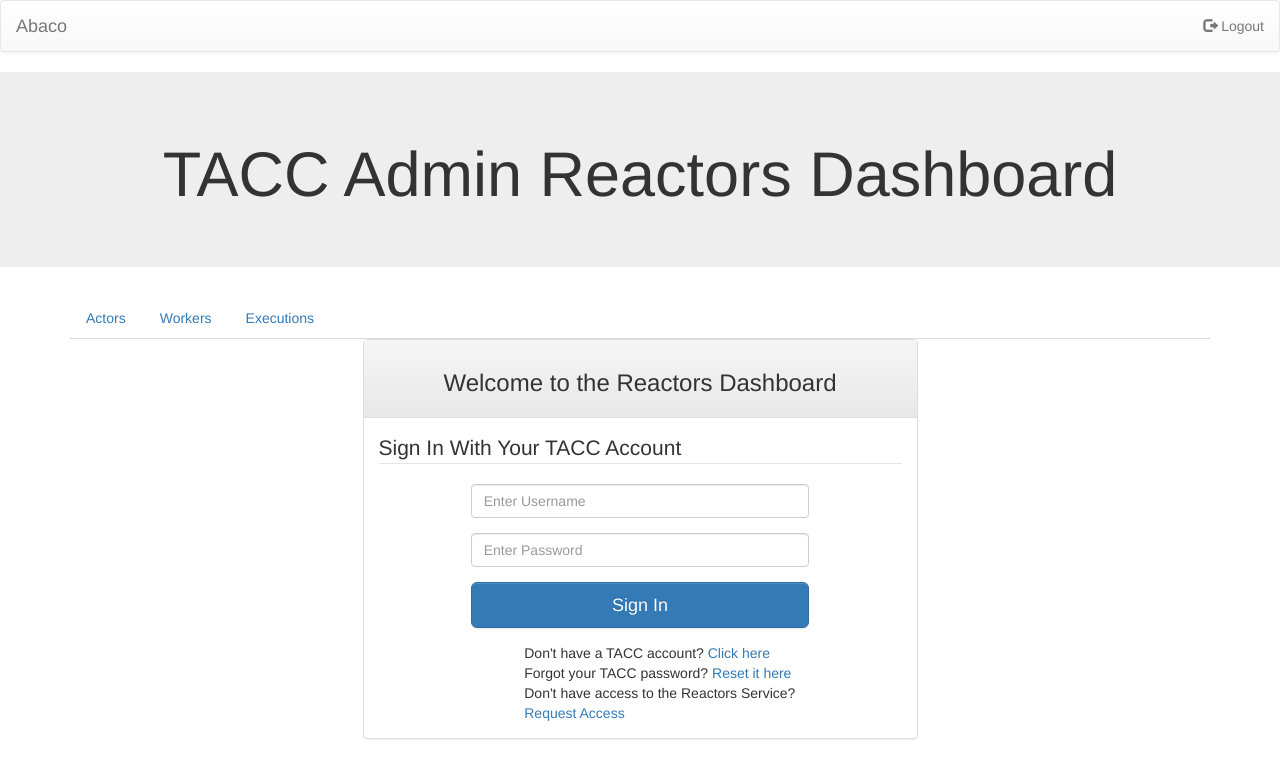
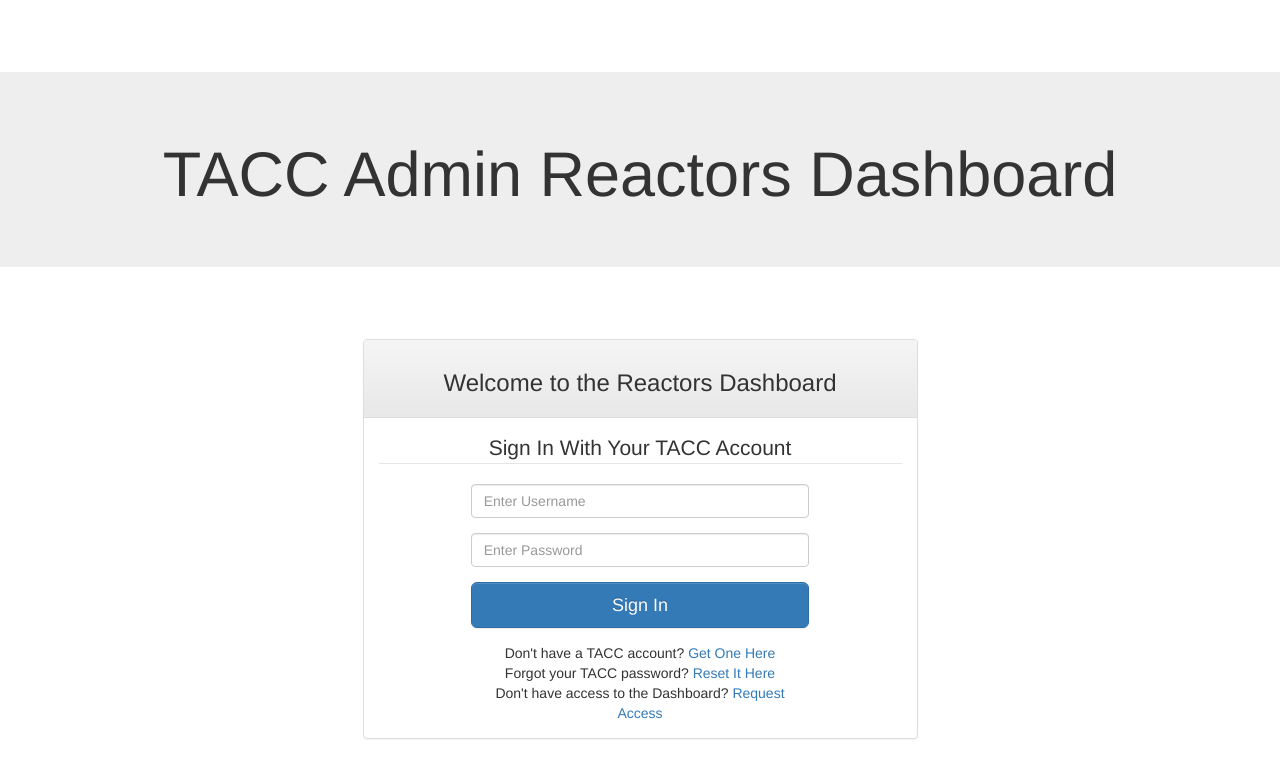
Before and after one commit to naufiero/abaco, a Django app: page / in a window 1280 px wide. Shown: the top 778 px of the page. Run offline with Django 3.2, Linux system fonts and the light colour scheme; some libraries are stand-ins or nearby versions.

Commit message:
Merge branch 'dev' of https://github.com/TACC/abaco into kwhitley54-dashboard
# Conflicts:
#	actors/spawner.py
#	docker-compose-dashboard.yml

```diff
--- a/dashboard/abaco/settings.py
+++ b/dashboard/abaco/settings.py
@@ -120,7 +120,7 @@ USE_TZ = True
 # Static files (CSS, JavaScript, Images)
 # https://docs.djangoproject.com/en/1.11/howto/static-files/
 
-STATIC_URL = '/static/'
+STATIC_URL = 'dashboard/static'
 
 # Add these new lines
 STATICFILES_DIRS = (
--- a/dashboard/abaco/templates/abaco/execution.html
+++ b/dashboard/abaco/templates/abaco/execution.html
@@ -5,6 +5,10 @@
         {% block body %}
         <!-- Execution Tab -->
         {% block header %}
+
+        {% load static from staticfiles %}
+        <link rel="stylesheet" href="{% static 'css/base.css' %}" >
+
         <h1>Executions </h1>
         {% endblock %}
 
--- a/dashboard/abaco/templates/abaco/login.html
+++ b/dashboard/abaco/templates/abaco/login.html
@@ -2,6 +2,9 @@
 {% extends 'base.html' %}
 
 {% block body %}
+
+{% load static from staticfiles %}
+<link rel="stylesheet" href="{% static 'css/login.css' %}" >
 
 <div class="row">
     <div class="col-sm-6 col-sm-offset-3">
@@ -14,7 +17,7 @@
             <div class="panel-body">
                 <form class="form-horizontal" method="POST" action="/login">{% csrf_token %}
                     <fieldset>
-                        <legend>Sign In With Your TACC Account</legend>
+                        <legend><center>Sign In With Your TACC Account</center></legend>
                         <div class="form-group">
                             <label for="username" class="col-lg-2 control-label"></label>
 
@@ -57,27 +60,28 @@
                         </div>
                         {% endif %}
                         <!-- Get a TACC account -->
+
                         <div>
-                            <div id="gam-forgot-password" class="card--message col-lg-8 col-lg-offset-3">
+                            <div id="gam-forgot-password" class="card--message col-lg-8 col-lg-offset-2">
                                 Don't have a TACC account? <a href="https://portal.tacc.utexas.edu/account-request" id="createAccount"
                                                          class="link link-grayDarkest link-underline"
-                                                         alt="Get a TACC account">Click here</a>
+                                                         alt="Get a TACC account">Get One Here</a>
                             </div>
                         </div>
 
                         <!-- Password Reset -->
                         <div>
-                            <div id="gam-forgot-password" class="card--message col-lg-8 col-lg-offset-3">
+                            <div id="gam-forgot-password" class="card--message col-lg-8 col-lg-offset-2">
                                 Forgot your TACC password? <a href="https://portal.tacc.utexas.edu/password-reset" id="recoverPassword"
                                                          class="link link-grayDarkest link-underline"
-                                                         alt="Reset password">Reset it here</a>
+                                                         alt="Reset password">Reset It Here</a>
                             </div>
                         </div>
 
                         <!-- Request Access -->
                         <div>
-                            <div id="gam-request-access" class="card--message col-lg-8 col-lg-offset-3">
-                                Don't have access to the Reactors Service? <a href="/request_access" id="requestAccess"
+                            <div id="gam-request-access" class="card--message col-lg-8 col-lg-offset-2">
+                                Don't have access to the Dashboard? <a href="/request_access" id="requestAccess"
                                                          class="link link-grayDarkest link-underline"
                                                          alt="Request Access">Request Access</a>
                             </div>
--- a/dashboard/abaco/templates/base.html
+++ b/dashboard/abaco/templates/base.html
@@ -6,7 +6,7 @@
     <title>TACC Admin Reactor Dashboard</title>
     <!-- Latest compiled and minified CSS -->
     <meta http-equiv="Content-Type" content="text/html; charset=utf-8" />
-    {% load staticfiles %}
+    {% load static from staticfiles %}
     <link rel="stylesheet" href="{% static 'css/base.css' %}" >
     <link rel="stylesheet" href="https://maxcdn.bootstrapcdn.com/bootstrap/3.3.7/css/bootstrap.min.css"
           integrity="sha384-BVYiiSIFeK1dGmJRAkycuHAHRg32OmUcww7on3RYdg4Va+PmSTsz/K68vbdEjh4u" crossorigin="anonymous">
@@ -54,7 +54,7 @@
 </head>
 
 <body>
-
+<div id="logoutbutton">
 <nav class="navbar navbar-default">
     <div class="container-fluid">
         <div class="navbar-header">
@@ -62,10 +62,15 @@
         </div>
 
         <ul class="nav navbar-nav navbar-right">
+
             <li><a href="logout"><span class="glyphicon glyphicon-log-out"></span> Logout</a></li>
-        </ul>
-    </div>
-</nav>
+
+            </ul>
+        </div>
+    </nav>
+</div>
+
+
 <div class="jumbotron">
     <h1>
         <center>
@@ -76,9 +81,10 @@
 <!--Tabs-->
 
 {% block activetab %}
+<div class="container">
+    <div class="basetabs">
+        <ul class="nav nav-tabs">
 
-    <div class="container">
-        <ul class="nav nav-tabs">
 
 <!--{% if active_tab == "reactors" %}-->
         <!--<li  class="active"><a data-toggle="tab" href="reactors">Reactors</a></li>-->
@@ -100,25 +106,26 @@
 <!--{% else %}-->
             <!--<li><a data-toggle="tab" href="help">Help</a> </li>-->
 <!--{% endif %}-->
-{% if active_tab == "admin" %}
-        <li class = "active"><a data-toggle="tab" href="actor">Actors</a></li>
+{% if active_tab == "actor" %}
+        <li class = "active"><a data-toggle="tab" href="actors">Actors</a></li>
 {% else %}
-            <li><a data-toggle="tab" href="actor">Actors</a> </li>
+            <li><a data-toggle="tab" href="actors">Actors</a> </li>
 {% endif %}
 {% if active_tab == "worker" %}
-        <li class = "active"><a data-toggle="tab" href="worker">Workers</a></li>
+        <li class = "active"><a data-toggle="tab" href="workers">Workers</a></li>
 {% else %}
-            <li><a data-toggle="tab" href="worker">Workers</a> </li>
+            <li><a data-toggle="tab" href="workers">Workers</a> </li>
 {% endif %}
 {% if active_tab == "execution" %}
-        <li class = "active"><a data-toggle="tab" href="execution">Executions</a></li>
+        <li class = "active"><a data-toggle="tab" href="executions">Executions</a></li>
 {% else %}
-            <li><a data-toggle="tab" href="execution">Executions</a> </li>
+            <li><a data-toggle="tab" href="executions">Executions</a> </li>
 {% endif %}
 
 
         </ul>
 
+    </div>
 
 {% endblock %}
 
@@ -137,6 +144,7 @@
                 {% endblock %}
             </div>
         </div>
+
 
 
         <!-- Compile Tab -->
--- a/dashboard/abaco/urls.py
+++ b/dashboard/abaco/urls.py
@@ -1,5 +1,6 @@
 from django.conf.urls import url
 from . import views
+from django.contrib.staticfiles.urls import staticfiles_urlpatterns
 
 urlpatterns = [
     url(r'^request_access$', views.request_access, name='request_access'),
@@ -9,8 +10,10 @@ urlpatterns = [
     url(r'^register', views.register, name='register'),
     url(r'^login$', views.login, name='login'),
     url(r'^logout$', views.logout, name='logout'),
-    url(r'^actor$', views.actors, name='actors'),
+    url(r'^actors$', views.actors, name='actors'),
     url(r'^$', views.login, name='login'),
-    url(r'^worker$',views.worker,name='worker'),
-    url(r'^execution$',views.execution,name='execution')
+    url(r'^workers$',views.worker,name='worker'),
+    url(r'^executions$',views.execution,name='execution')
 ]
+
+urlpatterns += staticfiles_urlpatterns()
--- a/dashboard/abaco/views.py
+++ b/dashboard/abaco/views.py
@@ -184,8 +184,19 @@ def actors(request):
     else:
         if not check_for_tokens(request):
             return redirect(reverse("login"))
-        if not is_admin(request):
-            return HttpResponse('Unauthorized', status=401)
+        # try:
+        #     if not is_admin(request):
+        #         context = {"error": "You do not have Admin privileges."}
+        #         return render(request, 'abaco/login.html', context, content_type='text/html')
+        # except Exception as e:
+        #     context = {"error": "Error logging in this user. Error: {}".format(e)}
+        #     return render(request, 'abaco/login.html', context, content_type='text/html')
+        # if not is_admin(request):
+        #     return HttpResponse('Unauthorized', status=401)
+        # if not is_admin(request):
+        #     context = {"error": "You do not have Admin privileges."}
+        #     return render(request, 'abaco/login.html', context, content_type='text/html')
+
         access_token = request.session.get("access_token")
         headers = {'Authorization': 'Bearer {}'.format(access_token)}
         url = '{}/actors/v2/admin'.format(os.environ.get('AGAVE_BASE_URL', "https://api.tacc.utexas.edu"))
@@ -246,7 +257,7 @@ def actors(request):
                 actors.append(a)
     context['actors'] = actors
     context['error'] = error
-    return render(request, 'abaco/admin.html', context, content_type='text/html')
+    return render(request, 'abaco/actor.html', context, content_type='text/html')
 
 def worker(request):
     """
@@ -283,6 +294,21 @@ def worker(request):
 
     """This part retrieves the information from the actors"""
 
+    if request.method == 'POST':
+        worker_id = request.POST.get('id')
+        actor_id = request.POST.get('actorId')
+        headers = {'Authorization': 'Bearer {}'.format(access_token)}
+        url = '{}/actors/v2/{}/workers/{}'.format(
+            os.environ.get('AGAVE_BASE_URL', "https://api.tacc.utexas.edu"),
+            actor_id,
+            worker_id
+        )
+
+        rsp = requests.delete(url, headers=headers)
+
+        print(rsp.status_code)
+        # all an else if the below is not being carried out & indent
+        # redirect to refresh and show this page
 
     try:
         rsp = requests.get(url, headers=headers)
@@ -655,16 +681,22 @@ def login(request):
             context = {"error": "Password cannot be blank"}
             return render(request, 'abaco/login.html', context, content_type='text/html')
 
-        if not is_admin:
-            context = {"error": "You do not have Admin privileges. Please contact your administrator if you believe this is a mistake"}
-            return render(request, 'abaco/login.html', context, content_type='text/html')
-
         try:
             ag = get_agave_client(username, password) # this does an oauth call - gets token here
         except Exception as e:
             # render login template with an error
             context = {"error": "Invalid username or password: {}".format(e)}
             return render(request, 'abaco/login.html', context, content_type='text/html')
+
+        try:
+            if not is_admin(request):
+                request.session.flush()
+                context = {"error": "You do not have Admin privileges."}
+                return render(request, 'abaco/login.html', context, content_type='text/html')
+        except Exception as e:
+            context = {"error": "Error logging in this user. Error: {}".format(e)}
+            return render(request, 'abaco/login.html', context, content_type='text/html')
+
         # if we are here, we successfully generated an Agave client, so get the token data:
         access_token = ag.token.token_info['access_token']
         refresh_token = ag.token.token_info['refresh_token']
@@ -735,7 +767,7 @@ def reactors(request):
         auth_error = "Insufficient roles. Current roles are: {}".format(get_roles(request.session['access_token'], request))
         # return HttpResponse('Unauthorized', status=401)
         context = {"admin": False, 'auth_error': auth_error}
-        return render(request, 'abaco/actors.html', context, content_type='text/html')
+        return render(request, 'abaco/reactors.html', context, content_type='text/html')
 
     context = {'admin': is_admin(request), "active_tab":"reactors"}
     error = None
@@ -757,4 +789,4 @@ def reactors(request):
 
     context['actors'] = actors
     context['error'] = error
-    return render(request, 'abaco/actors.html', context, content_type='text/html')
+    return render(request, 'abaco/reactors.html', context, content_type='text/html')
--- a/dashboard/static/css/base.css
+++ b/dashboard/static/css/base.css
@@ -1,35 +1,61 @@
 .navbar {
+
     margin-bottom: 0;
-  }
+
+    }
+
 .jumbotron {
+
       margin-bottom: 0;
       text-align: center;
- }
 
+    }
 
+td {
 
+    border: 1px solid black;
+    text-align: center;
+    color: black;
 
-td{
+    }
 
-    border: 2px solid black;
-    text-align:center;
-    color:black;
+th {
 
-}
+    border: 1px solid black;
+    text-align: center;
+    color: black;
 
-
-th{
-    text-align:center;
-    border: 2px solid black;
-    color:black;
     }
 
  input[value=ShutDown] {
+
     background-color: red;
-    border: none;
+    border: 2px solid black;
     color: black;
     padding: 5px 5px;
     text-decoration: none;
     margin: 2px 2px;
     cursor: pointer;
-}
+
+    }
+
+.error {
+
+    color: red;
+    text-align: center;
+
+    }
+
+#gam-request-access {
+
+
+    text-align: center;
+
+    }
+
+#gam-forgot-password {
+
+
+    text-align: center;
+
+    }
--- /dev/null
+++ b/dashboard/static/css/login.css
@@ -0,0 +1,11 @@
+.basetabs {
+
+    visibility: hidden;
+
+    }
+
+#logoutbutton {
+
+    visibility: hidden;
+
+}
--- a/docker-compose-dashboard.yml
+++ b/docker-compose-dashboard.yml
@@ -34,7 +34,7 @@ django:
         # for use with develop instance:
         "AGAVE_BASE_URL": "https://dev.tenants.develop.tacc.cloud"
         "AGAVE_CLIENT_KEY": "SAUNHQmAefN_iLhatqVnzaMSkLca"
-        "AGAVE_CLIENT_SECRET": "abaco_dashboard client (testshareuser)"
+        "AGAVE_CLIENT_SECRET": "vRFPvghS6WCJReBP1yG0PGgrFQ4a"
         "JWT_HEADER": "X-Jwt-Assertion-Dev-Develop"
 #        "JWT_VALUE": ""
         SENDGRID_USER:
```
Also changed, not shown: dashboard/abaco/templates/abaco/actor.html (renamed from dashboard/abaco/templates/abaco/admin.html, +6 -2 lines), dashboard/abaco/templates/abaco/worker.html (+8 -2 lines), dashboard/abaco/tests.py (added, +10 -0 lines), dashboard/abaco/templates/abaco/reactors.html (renamed from dashboard/abaco/templates/abaco/actors.html), 2 other files.
